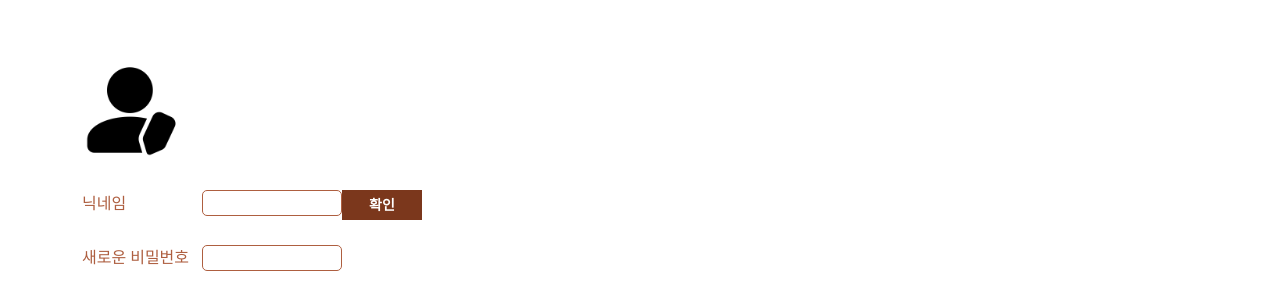
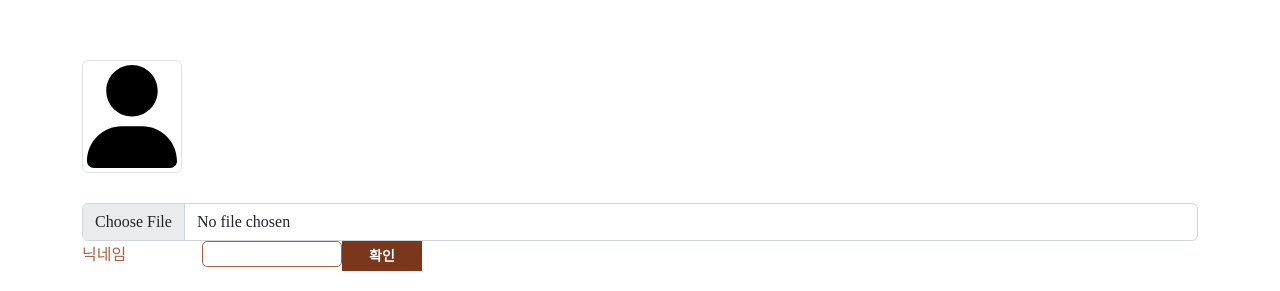
Before and after one commit to sunmingLee/Sai, a Vue app in the folder FrontEnd/: page /user/addinformation in a window 1280 px wide. Shown: the part 1218-1509 px from the top of the page. Built offline with nearby package versions, Linux system fonts and the light colour scheme; a web font is replaced by a local one.

Commit message:
Style: Temporary inputFile

```diff
--- a/FrontEnd/src/views/user/AddInformationView.vue
+++ b/FrontEnd/src/views/user/AddInformationView.vue
@@ -1,7 +1,9 @@
 <template>
   <div class="container">
     <HeaderTitle title="내 정보"></HeaderTitle>
-    <img class="profile" src="@/assets/images/account-edit.png" alt="account image">
+    <img class="profile img-thumbnail" src="@/assets/images/user-solid.svg" alt="user image">
+    <!-- <label class="form-label" for="customFile">Default file input example</label> -->
+    <input type="file" class="form-control" id="customFile" />
     <AddInformation></AddInformation>
   </div>
 </template>
```
